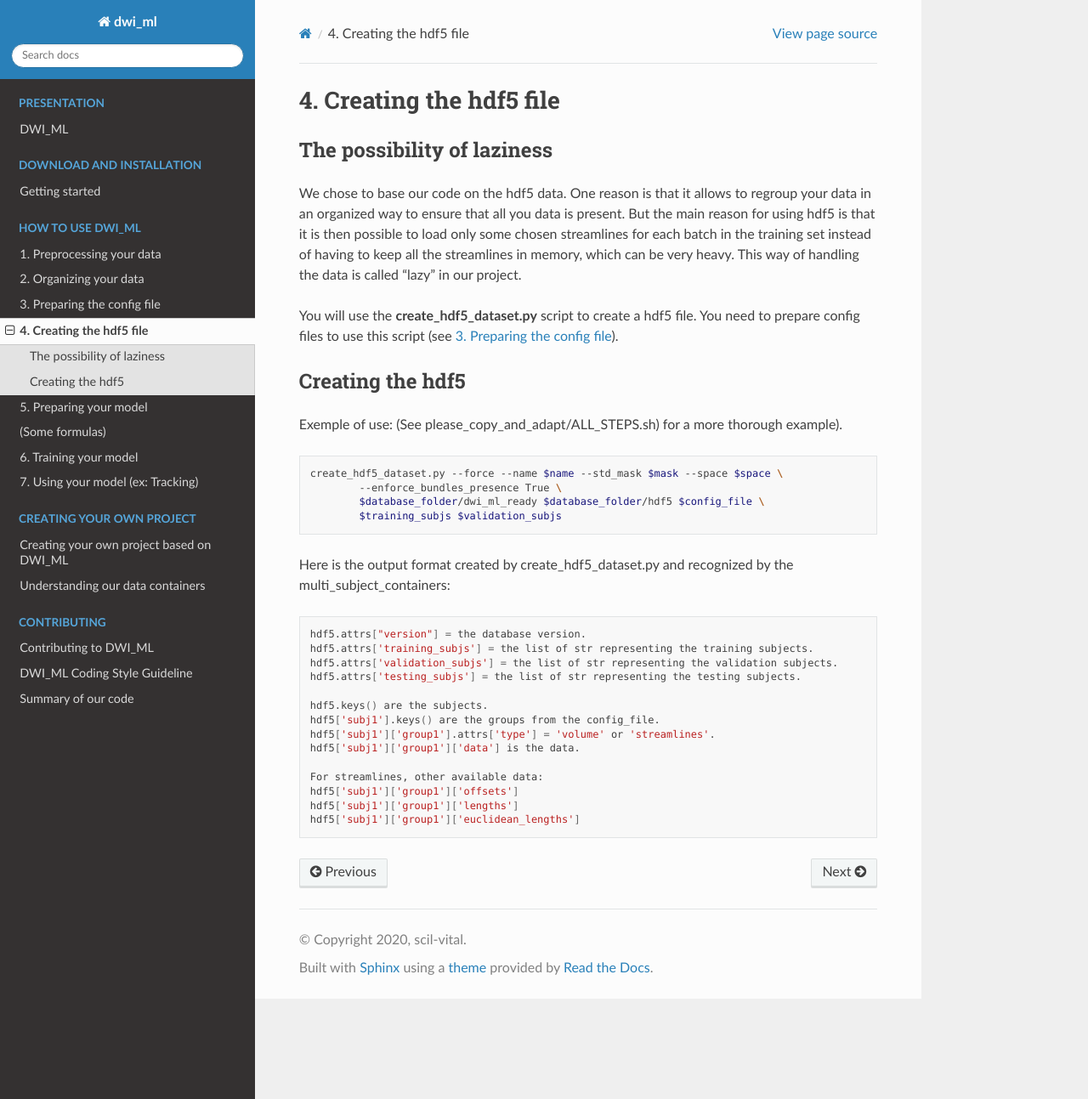
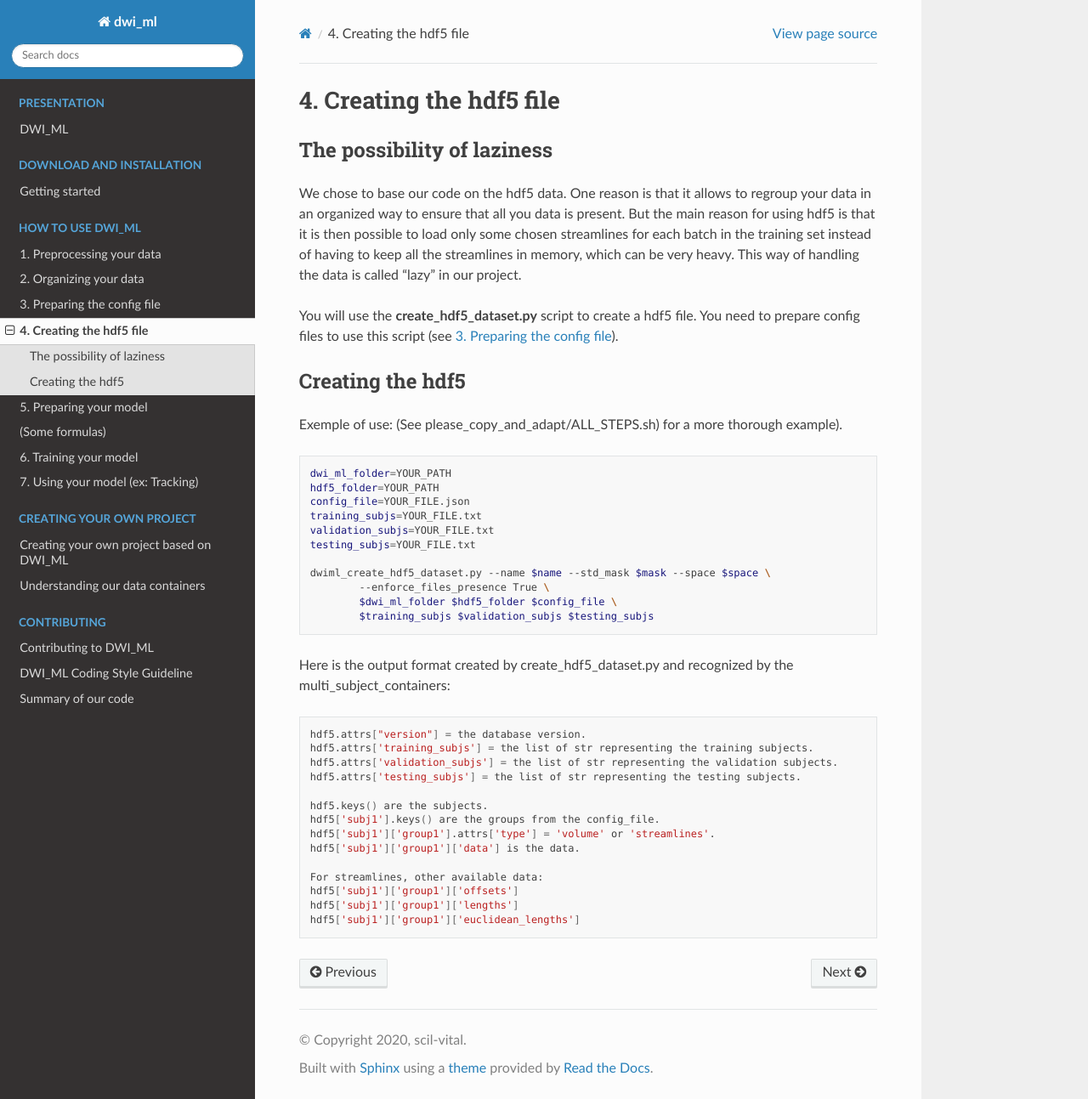
Before and after one commit to scil-vital/dwi_ml, a Sphinx documentation site: the page built from doc/creating_hdf5.rst, in a window 1280 px wide and 1293 px high. Shown: the whole window at 85% size. Built offline with Sphinx 7.4.7 and the Read the Docs theme 2.0.0, drawn with Linux system fonts in a browser that asks for light colours.

Commit message:
Removing the word bundle. Changed for tractogram. Clearer

```diff
--- a/doc/creating_hdf5.rst
+++ b/doc/creating_hdf5.rst
@@ -17,10 +17,17 @@ Exemple of use: (See please_copy_and_adapt/ALL_STEPS.sh) for a more thorough exa
 
 .. code-block:: bash
 
-    create_hdf5_dataset.py --force --name $name --std_mask $mask --space $space \
-            --enforce_bundles_presence True \
-            $database_folder/dwi_ml_ready $database_folder/hdf5 $config_file \
-            $training_subjs $validation_subjs
+    dwi_ml_folder=YOUR_PATH
+    hdf5_folder=YOUR_PATH
+    config_file=YOUR_FILE.json
+    training_subjs=YOUR_FILE.txt
+    validation_subjs=YOUR_FILE.txt
+    testing_subjs=YOUR_FILE.txt
+
+    dwiml_create_hdf5_dataset.py --name $name --std_mask $mask --space $space \
+            --enforce_files_presence True \
+            $dwi_ml_folder $hdf5_folder $config_file \
+            $training_subjs $validation_subjs $testing_subjs
 
 Here is the output format created by create_hdf5_dataset.py and recognized by the multi_subject_containers:
 
```
Also changed, not shown: doc/config_file.rst (+8 -4 lines), 1 other file.
